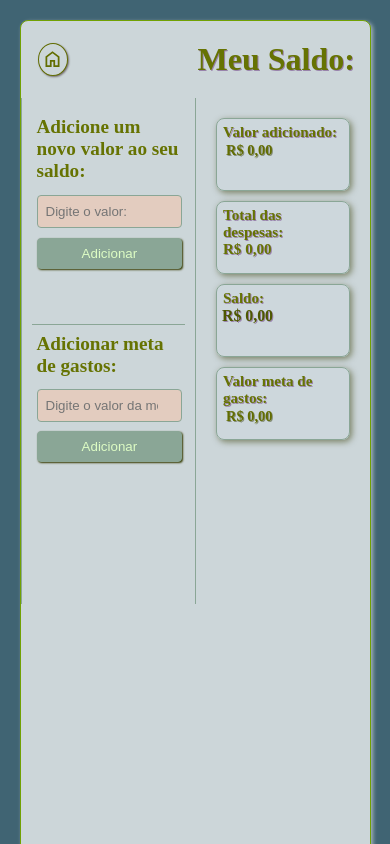
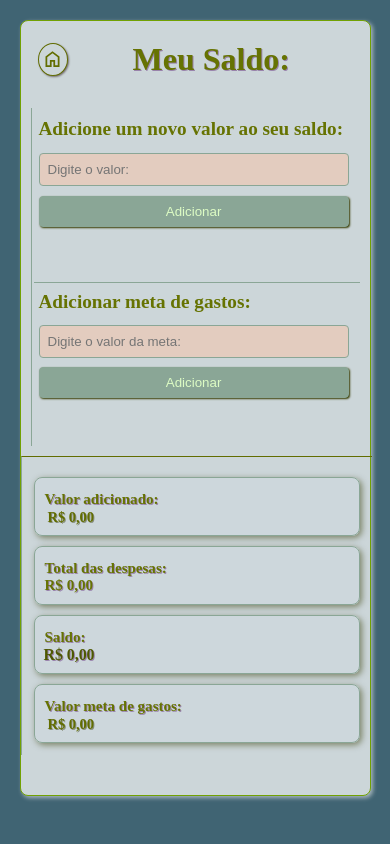
Before and after one commit to BrunaBeatriiz/Controle-de-Gastos, a React (Vite) app: page /Saldo in a window 390 px wide. Shown: the top 844 px of the page. Built offline with nearby package versions, Linux system fonts and the light colour scheme.

Commit message:
ajuste de css paginaSaldo para mobile

```diff
--- a/src/estilos/index.css
+++ b/src/estilos/index.css
@@ -31,7 +31,7 @@ body{
 main{
     background-color: #CCD6D9;
     width: 90vw;
-    min-height:1000px !important;
+    min-height:1040px ;
     margin: 0px 10px;
     border: 1px solid #71a102;
     border-radius: 8px;
--- a/src/estilos/pagSaldo.css
+++ b/src/estilos/pagSaldo.css
@@ -1,5 +1,135 @@
 main{
-    /* height: 92vh !important;  */
+    min-height: 600px !important;
+}
+
+
+header{
+    display: flex;
+    flex-flow: row nowrap;
+    justify-content: start;
+    gap: 55px;
+    align-items: center;
+    margin-top: 10px;
+    margin-bottom: 10px;
+}
+
+
+
+
+.butHome{
+    padding: 3px;
+    height: 33px;
+    width: 30px;
+    margin-left: 17px;
+    border-radius: 50%;
+    display: inline-block;
+    background-color: #CCD6D9;
+    border: 1px solid #626d00;
+    box-shadow: 1px 1px 2px rgba(24, 1, 1, 0.493);
+}
+
+.butHome:hover{
+    background-color: #436d00;
+    /* border: 1px solid #ffffff; */
+    box-shadow: 1px 1px 2px rgba(255, 255, 255, 0.438);
+    fill:#ffffff;
+}
+.butHome:hover svg path{
+    fill:#ffffff;
+}
+
+
+
+
+.displaycolumn{
+    display: flex;
+    flex-flow: column nowrap !important;
+}
+
+
+.form{
+    width: 95% !important;
+    padding: 2px !important;
+    height: 40vh !important;
+    margin: 10px;
+}
+
+
+
+form>input{
+    width: 95%;
+    padding:8px !important;
+    border-radius: 4px;
+    margin: 5px;
+    border: 1px solid #8AA696;
+    background-color: #e9cab9ce;
+    color: #353b00;
+}
+
+.button{
+    width: 95%;
+    padding: 7px !important;
+}
+
+.divMeta{
+    margin-top: 50px;
+    border-top: 1px solid #8AA696;
+    height: 40%;
+}
+
+h3{
+    color:#667302;
+    font-size: 1.2em !important;
+    margin: 8px 5px;
+}
+.formMeta>input{
+    margin: 4px 5px;
+}
+
+
+
+.secCard{
+    border-top: 1px solid #626d00;
+    padding-top: 10px !important;
+    width: 90vw;
+    padding: 2px;
+}
+
+.divCard{
+    /* background-color: #4d6c72; */
+    background-color: #ced9ddcb;
+    margin: 10px;
+    padding: 8px;
+    height: 7vh;
+    border: 1px solid #8AA696;
+    border-radius: 8px;
+    box-shadow: 2px 2px 6px #353b0088;
+}
+
+.divCard>h2{
+    color:#667302;
+    font-size: 0.94em !important;
+}
+
+.divCard>p{
+    color: #626d00;
+    margin-left: 5px;
+    font-weight: 600;
+    margin-top: -4px;
+    font-size: 0.9em;
+}
+
+
+
+
+
+
+/*
+
+
+
+ main{
+    height: 500px !important;
 }
 
 
@@ -66,22 +196,22 @@ header{
     background-color: #CCD6D9;
     border: 1px solid #626d00;
     box-shadow: 1px 1px 2px rgba(24, 1, 1, 0.493);
-}
+} */
 
-.butHome:hover{
+/* .butHome:hover{
     background-color: #436d00;
-    /* border: 1px solid #ffffff; */
+    border: 1px solid #ffffff;
     box-shadow: 1px 1px 2px rgba(255, 255, 255, 0.438);
     fill:#ffffff;
 }
 .butHome:hover svg path{
     fill:#ffffff;
 }
+ */
 
 
-
-.divCard{
-    /* background-color: #4d6c72; */
+/* .divCard{
+    background-color: #4d6c72;xxxxxx
     background-color: #ced9ddcb;
     margin: 10px;
     padding-left: 4px;
@@ -102,7 +232,7 @@ header{
     font-weight: 600;
     margin-top: -4px;
     font-size: 0.9em;
-}
+} */
 
 
 /* main{
--- a/src/pages/paginaSaldo.jsx
+++ b/src/pages/paginaSaldo.jsx
@@ -127,7 +127,7 @@ const Saldo = ({ saldo, setSaldo, despesas, metaGastos, setMetaGastos }) => {
                     {erro && <p style={{color: "rgb(226, 15, 0)", fontSize: "0.8em", marginLeft: "7px", textShadow: "1px 1px 2px #53720a83"}}>{erro}</p>}{sucesso && (<p style={{color:"#53720a", fontSize: "0.8em", marginLeft: "7px", textShadow: "1px 1px 2px #53720a83"}}>Meta de gastos adicionado com sucesso!</p>)}
                     </div>
                 </section>
-                <section>
+                <section className="secCard">
                     <div className="divCard">
                         <h2> Valor adicionado: </h2>
                         <p>{saldo.toLocaleString('pt-BR', { style: 'currency', currency: 'BRL' })}</p>
```
